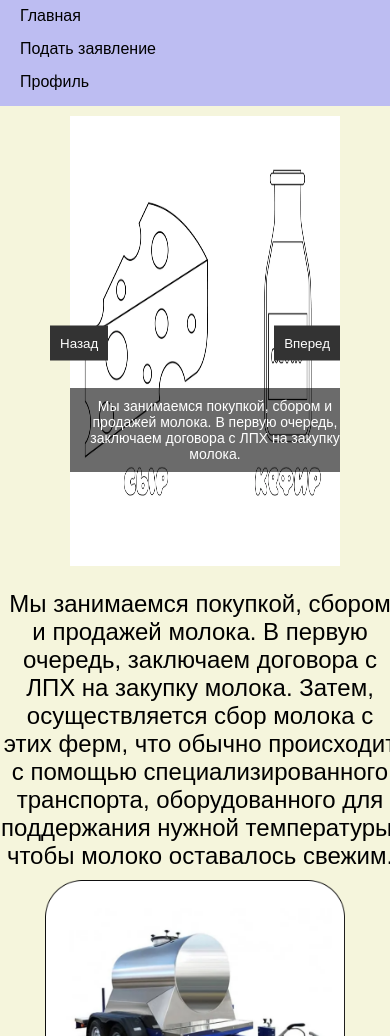
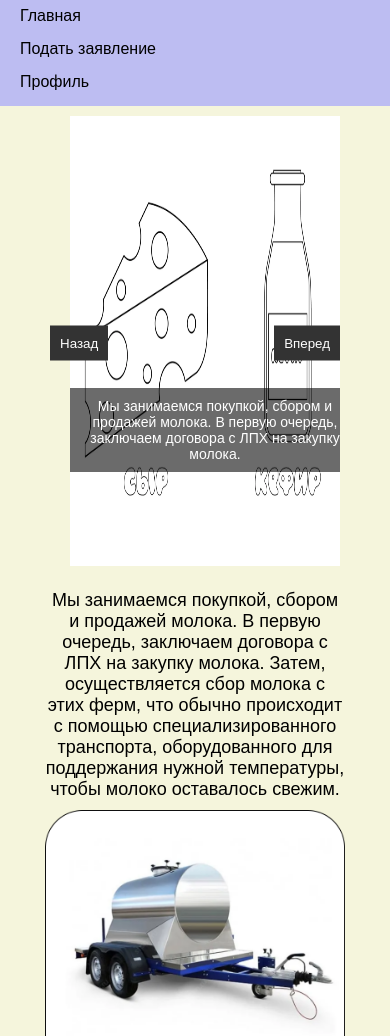
Before and after one commit to Kost4n/RP2024, a plain HTML site: page index.html in a window 390 px wide. Shown: the part 64-1100 px from the top of the page. Drawn offline with Linux system fonts and the light colour scheme.

Commit message:
Update styles-main.css

```diff
--- a/styles-main.css
+++ b/styles-main.css
@@ -30,13 +30,18 @@
 }
 
 .slide {
-  flex: 0 0 50%; /* Половина ширины страницы */
+  flex: 0 0 50%;
   position: relative;
   margin: 0 20px;
 }
 @media (max-width: 770px) {
   .row {
     flex-direction: column;
+  }
+
+  .cell p {
+    font-size: 18px;
+    width: 300px;
   }
 
   .cell img {
```
